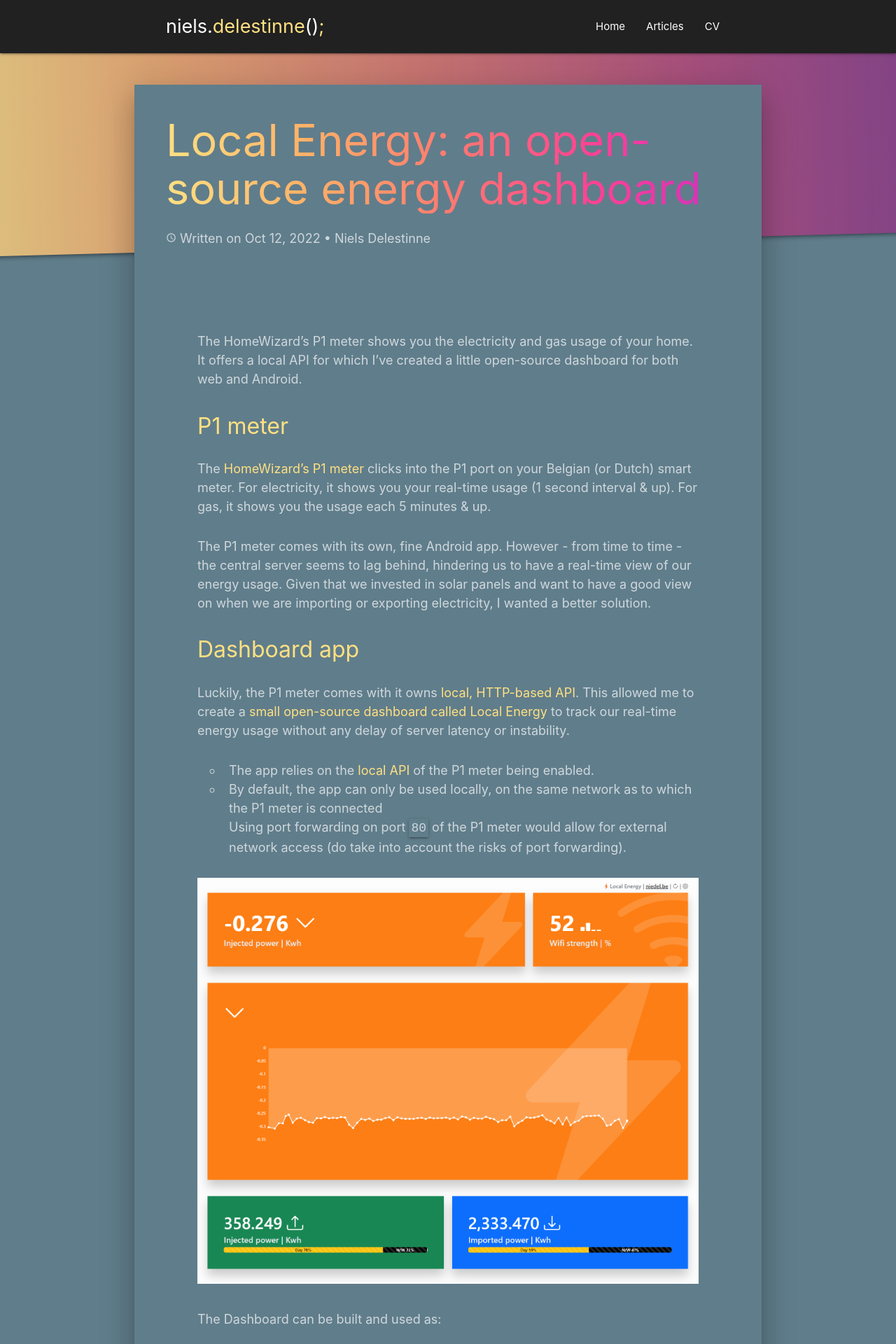
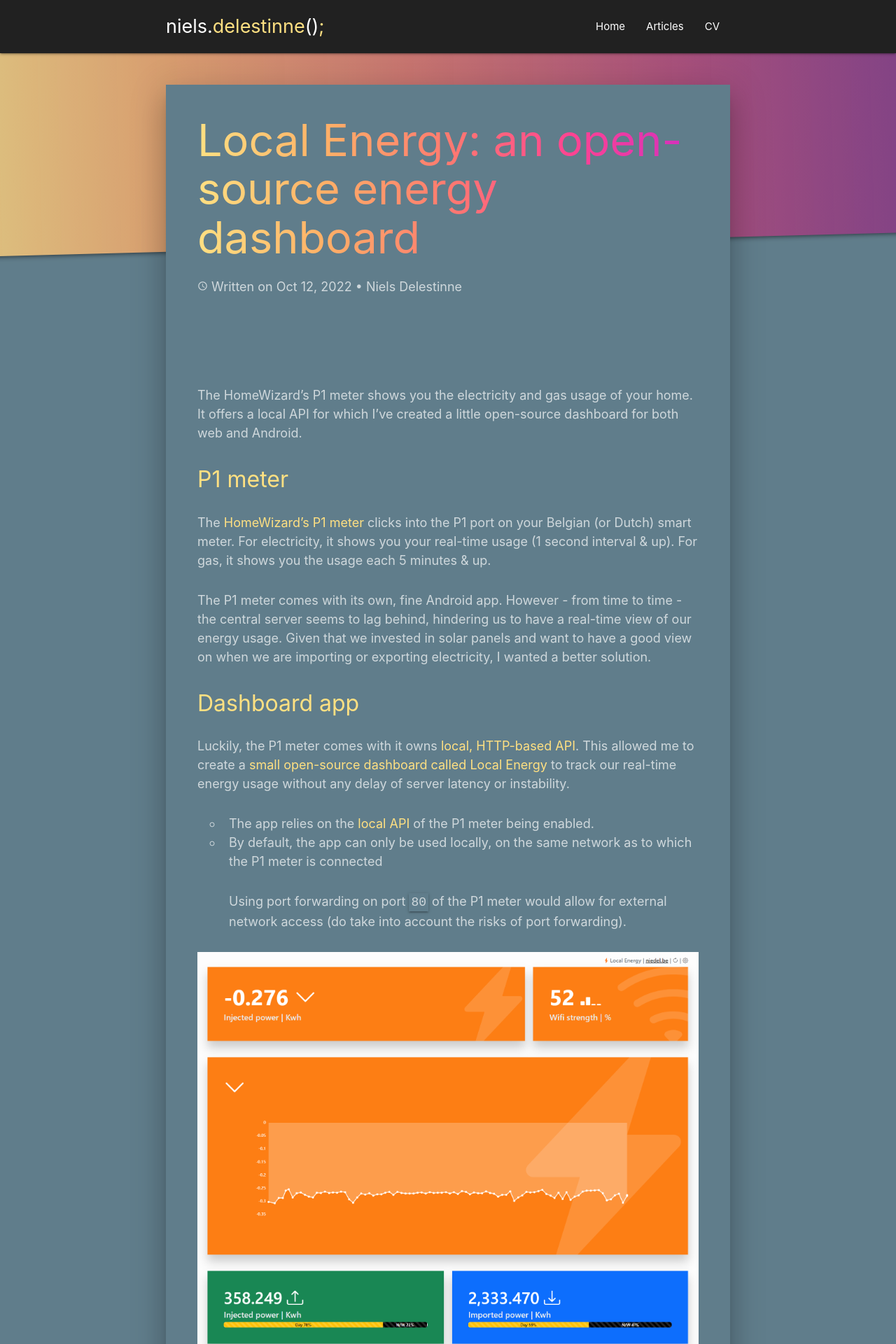
Before and after one commit to nielsdelestinne/niedel.be, a Jekyll site: the page built from _posts/2022-10-12-local-energy-open-source-dashboard.markdown, in a window 1280 px wide. Shown: the top 1920 px of the page at 70% size. Built offline with Jekyll 4.4.1, drawn with Linux system fonts in a browser that asks for light colours.

Commit message:
Improved post header

```diff
--- a/_layouts/post.html
+++ b/_layouts/post.html
@@ -7,10 +7,8 @@ layout: default
     </div>
 </div>
 
-<div class="top-margin">
 <div class="container">
-
-        <div class="article-wrapper z-depth-5">
+    <div class="content-wrapper-post z-depth-5">
 
         <header class="post-header padding">
             <h1 class="post-title no-margin" itemprop="name headline">{{ page.title | escape }}</h1>
@@ -27,7 +25,7 @@ layout: default
             </p>
         </header>
 
-            <article class="content-wrapper no-margin-bottom no-padding-top post h-entry" itemscope
+        <article class="content-wrapper-post-inner no-margin-bottom post h-entry" itemscope
                  itemtype="http://schema.org/BlogPosting">
 
             <div class="post-content" itemprop="articleBody">
@@ -42,4 +40,3 @@ layout: default
 
     </div>
 </div>
-</div>
--- a/_sass/niedel.scss
+++ b/_sass/niedel.scss
@@ -101,7 +101,7 @@ hr.fade {
   background-image: linear-gradient(to right, rgba(0, 0, 0, 1), rgba(0, 0, 0, 0.5), rgba(0, 0, 0, 0));
 }
 
-.article-wrapper, .content-wrapper, .content-wrapper-cv, .content-wrapper-home {
+.article-wrapper, .content-wrapper, .content-wrapper-cv, .content-wrapper-home, .content-wrapper-post {
   @extend .blue-grey, .darken-4 !optional;
 }
 
@@ -290,7 +290,7 @@ progress[value]::-webkit-progress-value {
     padding: $padding;
   }
 
-  p {
+  p, ul {
     margin: ($margin / 1.5) 0 ($margin / 1.5) 0;
   }
 
@@ -326,12 +326,16 @@ progress[value]::-webkit-progress-value {
     margin: $margin;
   }
 
-  .content-wrapper-cv, .content-wrapper-home {
+  .content-wrapper-cv, .content-wrapper-home, .content-wrapper-post {
     margin: $margin;
   }
 
   .content-wrapper-cv-inner, .content-wrapper-home-inner {
     padding: $padding;
+  }
+
+  .content-wrapper-post-inner {
+    padding: $padding/2 $padding $padding $padding;
   }
 
   h1 {
@@ -407,7 +411,7 @@ progress[value]::-webkit-progress-value {
     padding-right: $padding / 2;
   }
 
-  p {
+  p, ul {
     margin: $margin 0 $margin 0;
   }
 
@@ -430,7 +434,7 @@ progress[value]::-webkit-progress-value {
   }
 
   .cv-title, .post-title {
-    font-size: 3em;
+    font-size: 2em;
   }
 
   hr.fade {
@@ -464,12 +468,16 @@ progress[value]::-webkit-progress-value {
 
   }
 
-  .content-wrapper-cv, .content-wrapper-home {
+  .content-wrapper-cv, .content-wrapper-home, .content-wrapper-post {
     margin: $margin;
   }
 
   .content-wrapper-cv-inner, .content-wrapper-home-inner {
     padding: $padding;
+  }
+
+  .content-wrapper-post-inner {
+    padding: $padding/2 $padding $padding $padding;
   }
 
   .post-list-heading {
```
Lines whose indentation alone changed are shown as unchanged.
